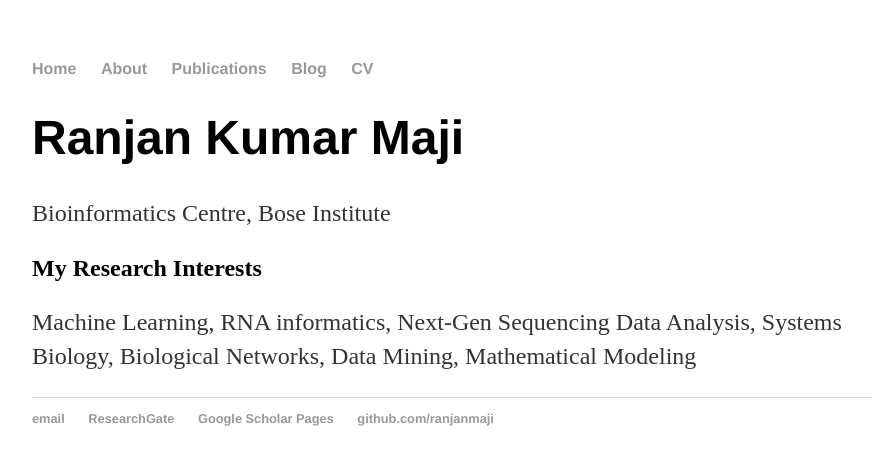
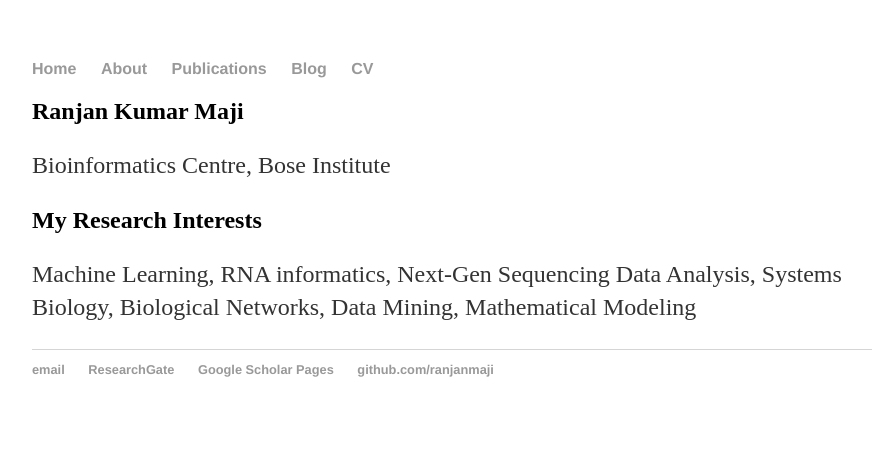
Before and after one commit to ranjanmaji/just-a-site, a Jekyll site: the page built from index.md, in a window 1280 px wide. Shown: the top 465 px of the page, without its empty margins (160-1032 px from the left). Built offline with Jekyll 4.4.1, drawn with Linux system fonts in a browser that asks for light colours; our own code applies the rules of GitHub Pages for plain Markdown files.

```diff
--- a/index.md
+++ b/index.md
@@ -1,6 +1,6 @@
 
 
-<h1>Ranjan Kumar Maji</h1>
+<h2>Ranjan Kumar Maji</h2>
 Bioinformatics Centre, Bose Institute<br/>
 
 <h2>My Research Interests</h2>
```
